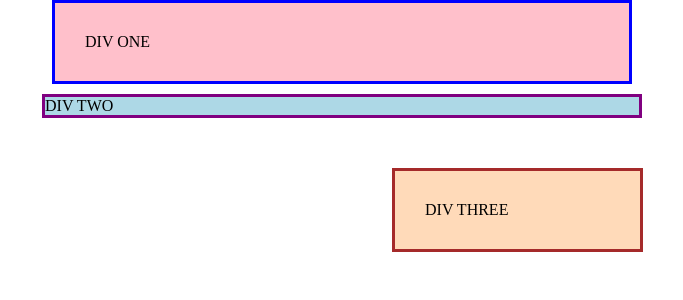
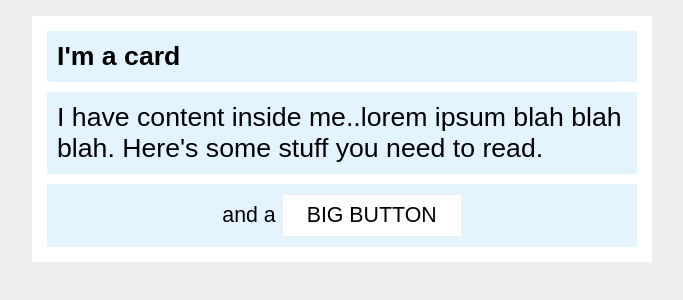
Before and after one commit to geoweb999/Odin, a plain HTML site: page margin-and-padding/index.html in a window 1280 px wide. Shown: the whole page, without its empty margins (298-981 px from the left). Drawn offline with Linux system fonts and the light colour scheme.

Commit message:
lesson 2

```diff
--- a/margin-and-padding/index.html
+++ b/margin-and-padding/index.html
@@ -4,18 +4,14 @@
     <meta charset="UTF-8">
     <meta http-equiv="X-UA-Compatible" content="IE=edge">
     <meta name="viewport" content="width=device-width, initial-scale=1.0">
-    <title>Margin and Padding exercise</title>
+    <title>Margin and Padding exercise 2</title>
     <link rel="stylesheet" href="style.css">
   </head>
   <body>
-    <div class="one">
-      DIV ONE
-    </div>
-    <div class="two">
-      DIV TWO
-    </div>
-    <div class="three">
-      DIV THREE
+    <div class="card">
+      <h1 class="title">I'm a card</h1>
+      <div class="content">I have content inside me..lorem ipsum blah blah blah. Here's some stuff you need to read.</div>
+      <div class="button-container">and a <button>BIG BUTTON</button></div>
     </div>
   </body>
 </html>
--- a/margin-and-padding/style.css
+++ b/margin-and-padding/style.css
@@ -1,31 +1,50 @@
 body {
-    max-width: 600px;
-    margin: 0 auto;
+    background: #eee;
+    font-family: sans-serif;
+    font-size: 16pt;
   }
 
-  .one {
-    background: pink;
-    border: 3px solid blue;
-    /* CHANGE ME */
-    padding: 30px;
-    margin-left: 10px;
-    margin-right: 10px;
+  .card {
+    width: 600px;
+    background: #fff;
+    margin: 16px auto;
+    padding: 10px;
   }
 
-  .two {
-    background: lightblue;
-    border: 3px solid purple;
-    /* CHANGE ME */
-    margin-bottom: 0px;
-    margin-top: 10px;
+  .title {
+    background: #e3f4ff;
+    padding: 10px;
+    margin: 5px;
+    margin-bottom: 10px;
+    font-size: 20pt;
   }
 
-  .three {
-    background: peachpuff;
-    border: 3px solid brown;
-    width: 185px;
-    /* CHANGE ME */
-    padding: 30px;
-    margin-left: 350px;
-    margin-top: 50px;
+  .content {
+    background: #e3f4ff;
+    padding: 10px;
+    margin: 5px;
+    margin-bottom: 10px;
+    font-size: 20pt;
+
   }
+
+  .button-container {
+    background: #e3f4ff;
+    text-align: center;
+    margin: 5px;
+    padding-left: 80px;
+    padding-right: 80px;
+    padding-top: 10px;
+    padding-bottom: 10px;
+  }
+
+  button {
+    background: white;
+    font-size: 16pt;
+    border: 1px solid #eee;
+    text-align: center;
+    padding-left: 24px;
+    padding-right: 24px;
+    padding-top: 8px;
+    padding-bottom: 8px;
+  }
--- /dev/null
+++ b/margin-and-padding/style_lesson1.css
@@ -0,0 +1,31 @@
+body {
+    max-width: 600px;
+    margin: 0 auto;
+  }
+
+  .one {
+    background: pink;
+    border: 3px solid blue;
+    /* CHANGE ME */
+    padding: 30px;
+    margin-left: 10px;
+    margin-right: 10px;
+  }
+
+  .two {
+    background: lightblue;
+    border: 3px solid purple;
+    /* CHANGE ME */
+    margin-bottom: 0px;
+    margin-top: 10px;
+  }
+
+  .three {
+    background: peachpuff;
+    border: 3px solid brown;
+    width: 185px;
+    /* CHANGE ME */
+    padding: 30px;
+    margin-left: 350px;
+    margin-top: 50px;
+  }
```
Also changed, not shown: margin-and-padding/index_lesson1.html (added, +21 -0 lines).
